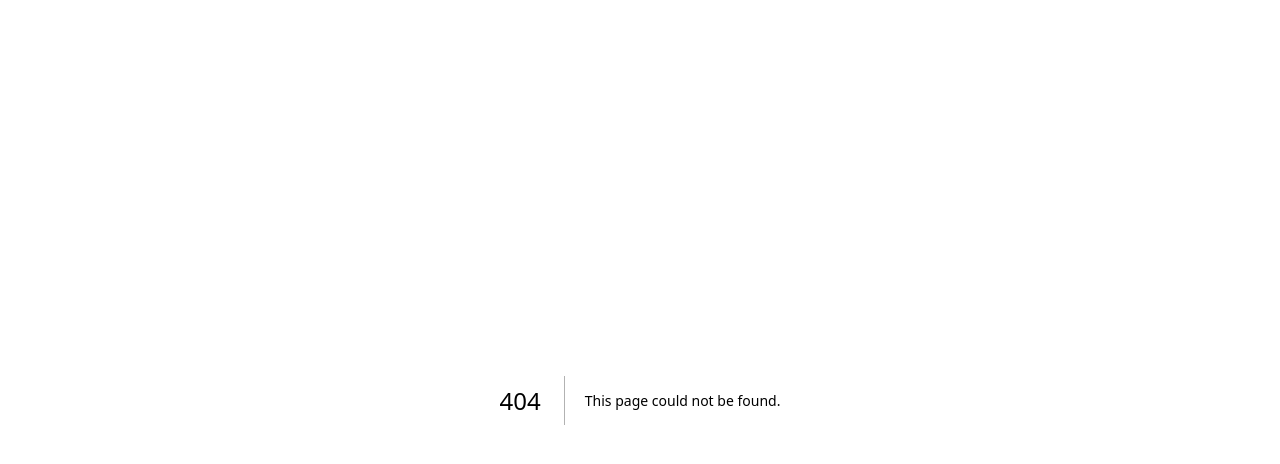
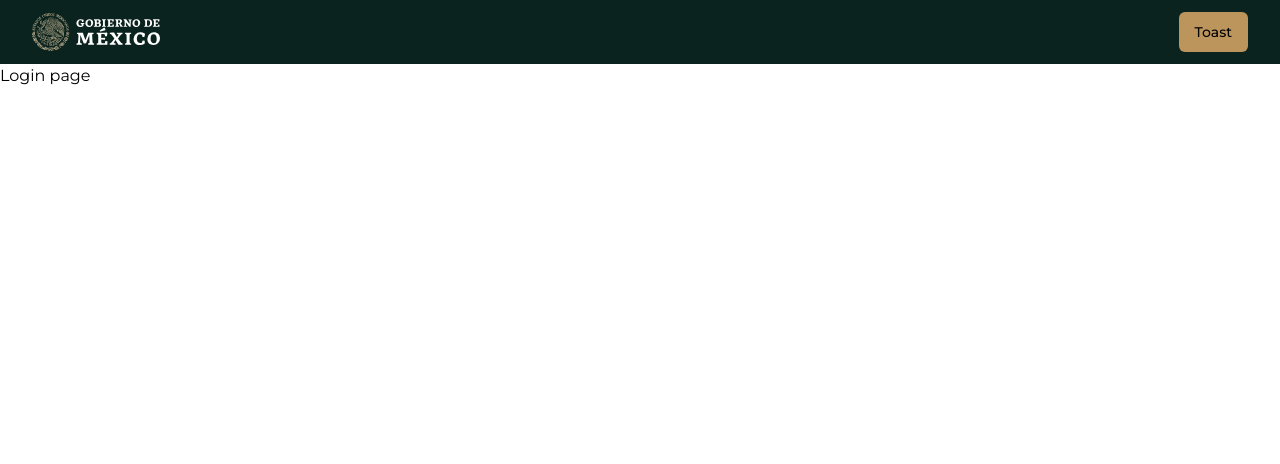
Before and after one commit to IzuOvando/ticket_printer_web_app, a Next.js app: page /login in a window 1280 px wide. Before the commit this address had no page. Shown: the top 464 px of the page. Built offline with nearby package versions, Linux system fonts and the light colour scheme.

Commit message:
✨ Add securization of main app

```diff
--- a/src/app/layout.tsx
+++ b/src/app/layout.tsx
@@ -2,6 +2,9 @@ import type { Metadata } from "next";
 import { Montserrat } from "next/font/google";
 import "./globals.css";
 import { cn } from "@/lib/utils";
+import { Toaster } from "@/components/ui/toaster";
+import Navbar from "@/components/Navbar";
+import { NextAuthContext } from "@/contexts";
 
 const montserrat = Montserrat({ subsets: ["latin"], variable: "--montserrat" });
 
@@ -16,7 +19,7 @@ export default function RootLayout({
   children: React.ReactNode;
 }>) {
   return (
-    <html lang="es">
+    <html lang="es" suppressHydrationWarning>
       <body
         className={cn(
           "min-h-screen bg-background font-sans antialiased",
@@ -24,7 +27,11 @@ export default function RootLayout({
           montserrat.className
         )}
       >
-        {children}
+        <NextAuthContext>
+          <Navbar />
+          {children}
+          <Toaster />
+        </NextAuthContext>
       </body>
     </html>
   );
--- /dev/null
+++ b/src/app/login/page.tsx
@@ -0,0 +1,7 @@
+export default function Login() {
+  return (
+    <main>
+      <h1>Login page</h1>
+    </main>
+  );
+}
--- a/src/app/page.tsx
+++ b/src/app/page.tsx
@@ -1,7 +1,18 @@
-export default function Home() {
+import { getServerSession } from "next-auth";
+import { redirect } from "next/navigation";
+
+export default async function Home() {
+  const session = await getServerSession();
+
+  console.log(session);
+
+  if (!session) {
+    return redirect("/login");
+  }
+
   return (
     <main>
-      <h1>This is the start of the page</h1>
+      <h1>Here implement the tables and main app</h1>
     </main>
   );
 }
--- /dev/null
+++ b/src/contexts/NextAuthContext.tsx
@@ -0,0 +1,11 @@
+"use client";
+import { SessionProvider } from "next-auth/react";
+import { ReactNode } from "react";
+
+export default function NextAuthProvider({
+  children,
+}: {
+  children: ReactNode;
+}) {
+  return <SessionProvider>{children}</SessionProvider>;
+}
--- /dev/null
+++ b/src/contexts/index.ts
@@ -0,0 +1 @@
+export { default as NextAuthContext } from "./NextAuthContext";
```
